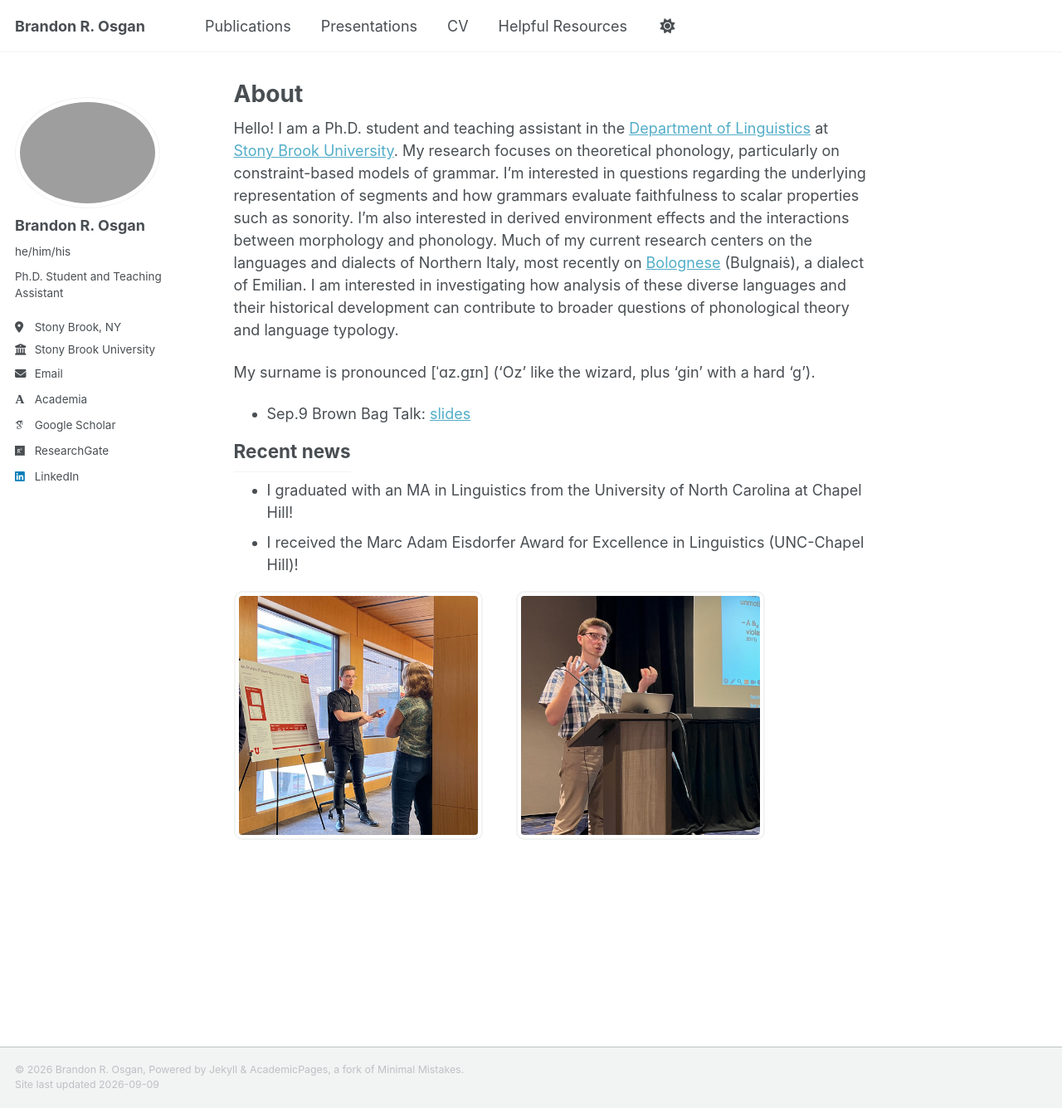
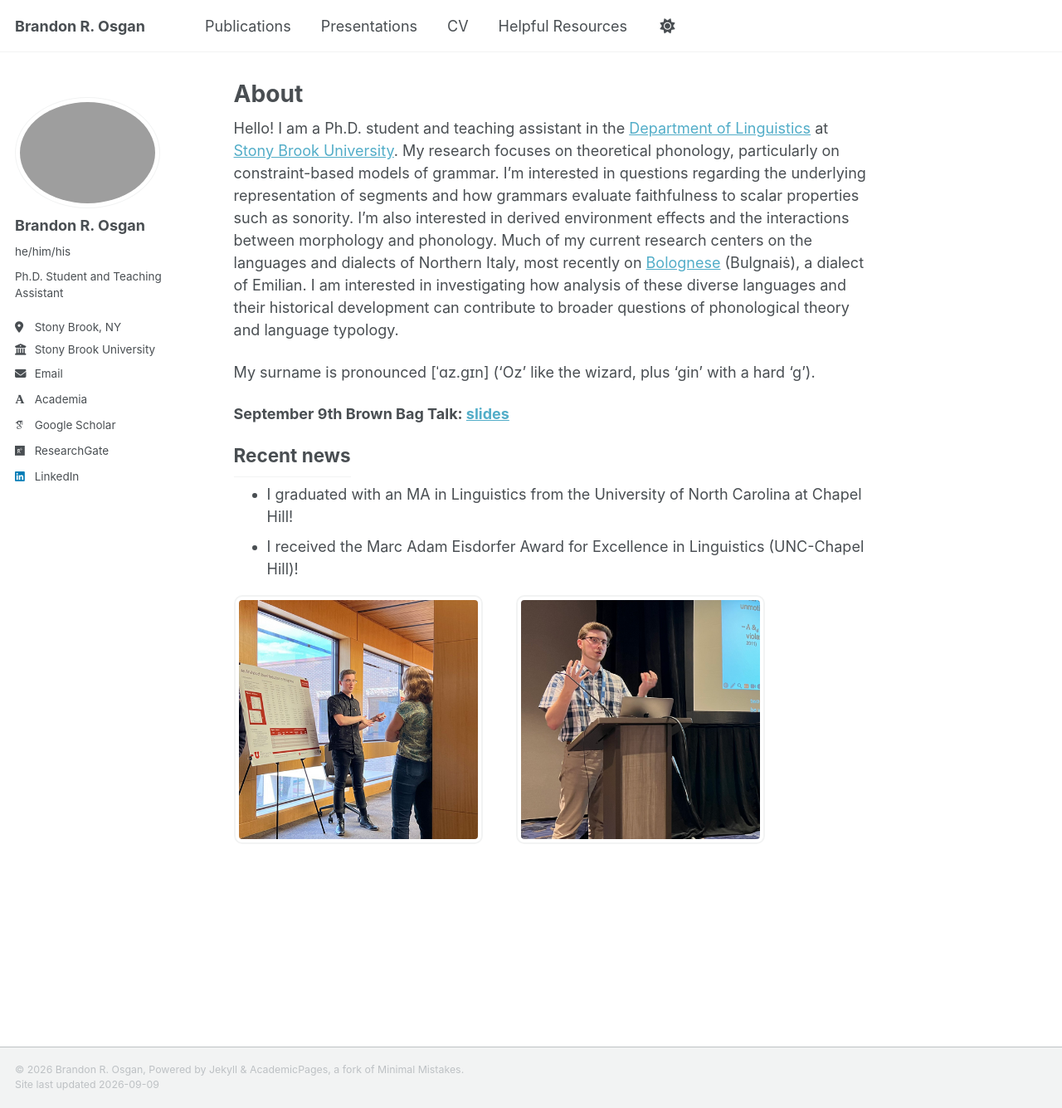
Before and after one commit to bosgan/bosgan.github.io, a Jekyll site: the page built from _pages/about.md, in a window 1280 px wide and 1335 px high. Shown: the whole window at 83% size. Built offline with Jekyll 4.4.1, drawn with Linux system fonts in a browser that asks for light colours; some web fonts are replaced; a script that is not in the unit is left out.

Commit message:
Update about.md

```diff
--- a/_pages/about.md
+++ b/_pages/about.md
@@ -13,7 +13,7 @@ Hello! I am a Ph.D. student and teaching assistant in the [Department of Linguis
 
 My surname is pronounced [ˈɑz.gɪn] ('Oz' like the wizard, plus 'gin' with a hard 'g').
 
-* Sep.9 Brown Bag Talk: [slides](files/Derived_environments_and_GHG.pdf)
+<b>September 9th Brown Bag Talk: [slides](files/Derived_environments_and_GHG.pdf)</b>
 
 <h2 style="display: inline;">Recent news</h2>
 
```
